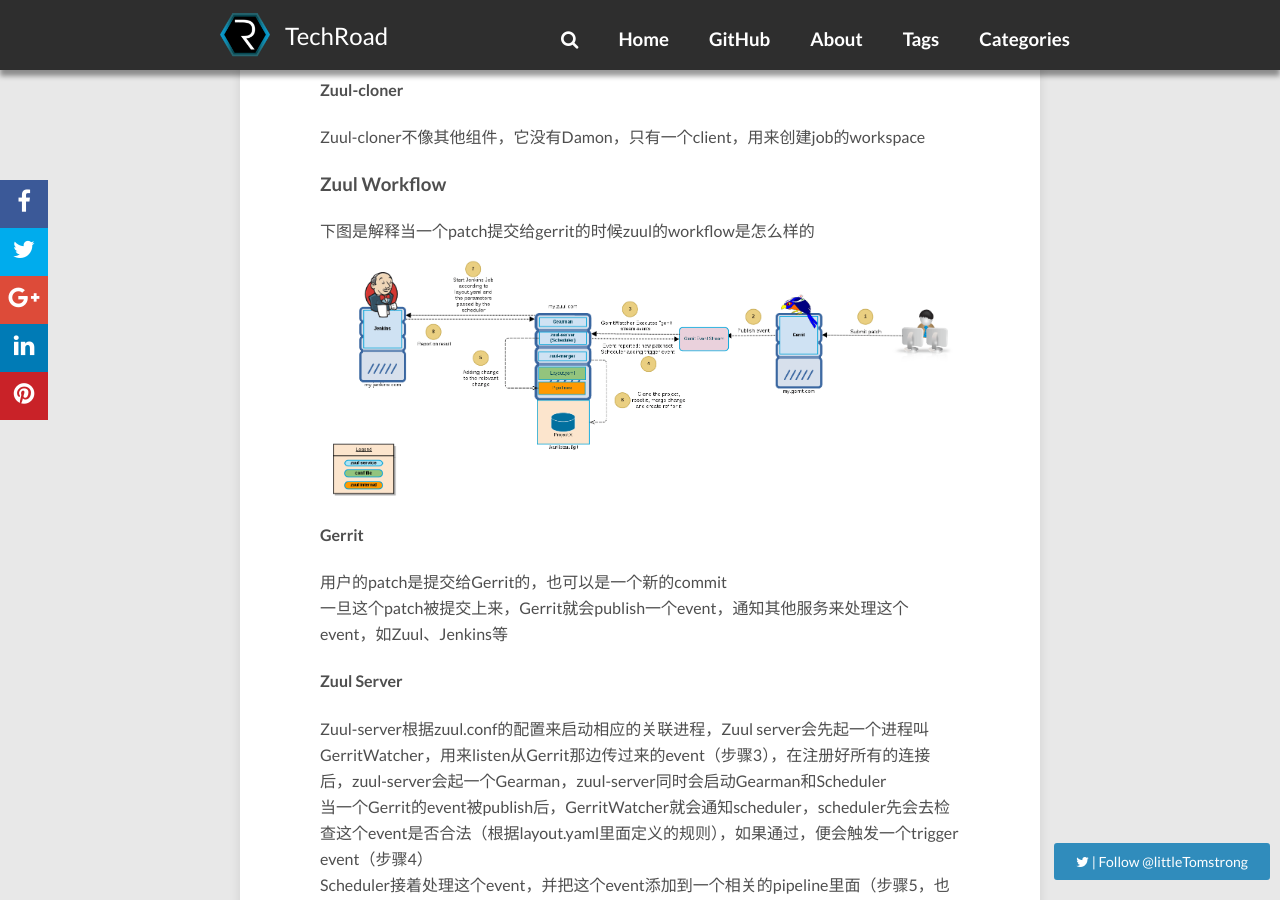
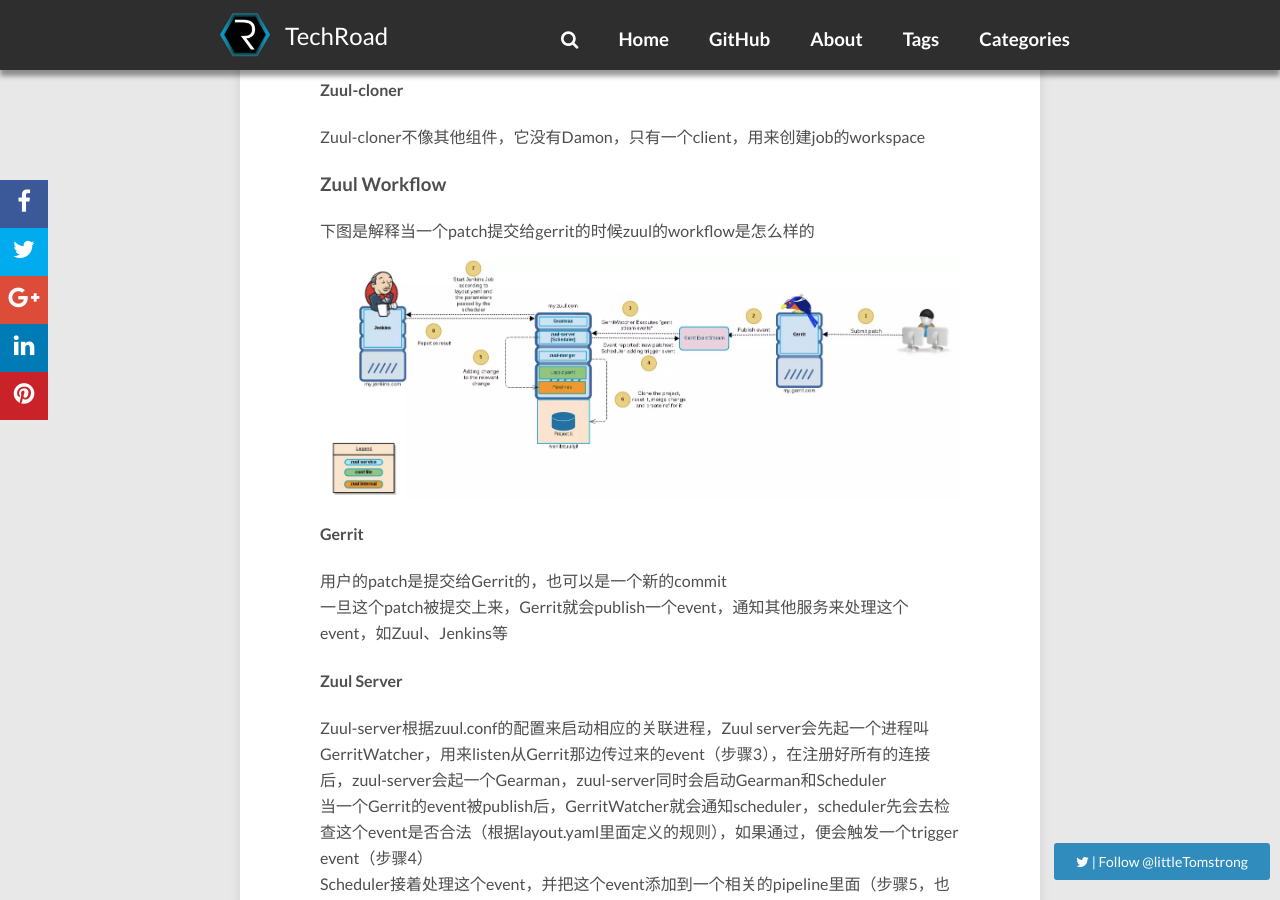
Before and after one commit to JianqingJiang/jianqingjiang.github.io, a Jekyll site: the page built from _posts/2018-05-01-zuul.md, in a window 1280 px wide and 900 px high, scrolled down 2934 px. Built offline with Jekyll 4.4.1, drawn with Linux system fonts in a browser that asks for light colours; nearby versions of some CDN libraries; comment, search, counter and statistics services are not loaded.

Commit message:
modified _config.yml

```diff
--- a/_posts/2018-05-01-zuul.md
+++ b/_posts/2018-05-01-zuul.md
@@ -71,7 +71,7 @@
 下图是解释当一个patch提交给gerrit的时候zuul的workflow是怎么样的
 
 
-![1](/images/zuul/2.png)
+![1](/images/zuul/2.jpg)
 
 
 ####  Gerrit
```
Also changed, not shown: images/zuul/2.jpg (added), images/zuul/2.png (deleted), 2 other files.
